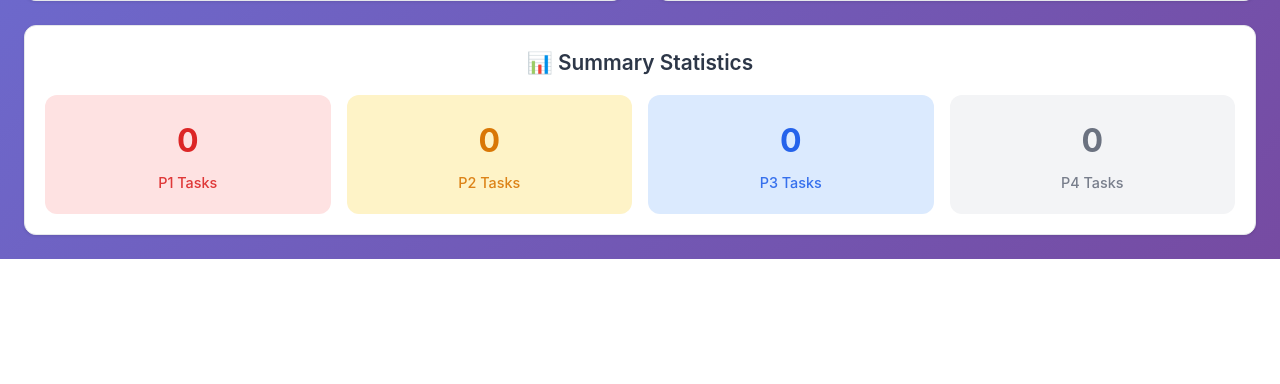
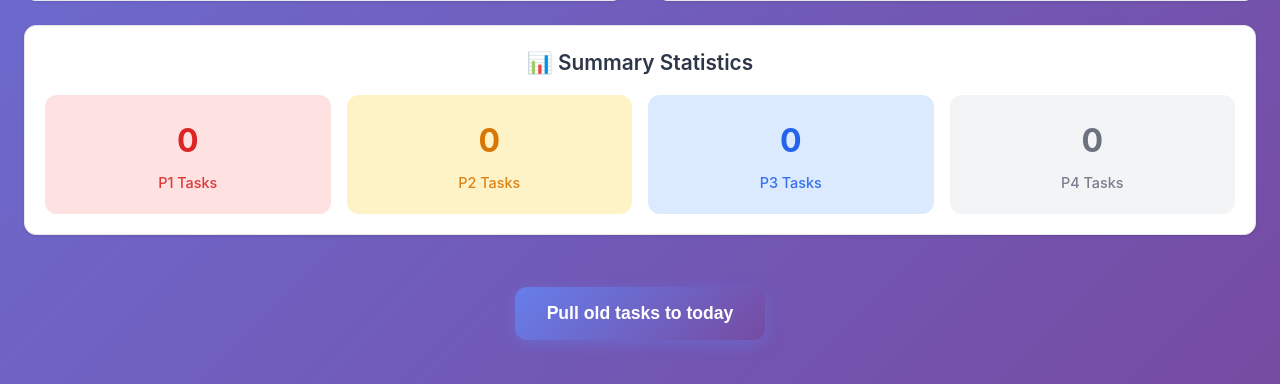
Before and after one commit to dieg0andres/antibes_webapp, a Django app: page /todoist/ in a window 1280 px wide. Shown: the part 1135-1519 px from the top of the page. Before the commit the page ends 1394 px from the top, so only its background shows below. Run offline with Django 5.2, Linux system fonts and the light colour scheme; data that the repository does not hold is empty.

Commit message:
created functionality to update due dates of past due tasks to todays dayte

```diff
--- a/main/templates/main/todoist.html
+++ b/main/templates/main/todoist.html
@@ -372,10 +372,80 @@
                 border: 2px solid currentColor;
             }
         }
+
+        /* Action Button Styles */
+        .action-section {
+            display: flex;
+            justify-content: center;
+            margin-top: 32px;
+            padding: 20px 0;
+        }
+
+        .action-btn {
+            background: linear-gradient(135deg, #667eea 0%, #764ba2 100%);
+            color: white;
+            border: none;
+            border-radius: 12px;
+            padding: 16px 32px;
+            font-size: 1.1rem;
+            font-weight: 600;
+            cursor: pointer;
+            display: flex;
+            align-items: center;
+            gap: 12px;
+            box-shadow: 0 4px 15px rgba(102, 126, 234, 0.4);
+            transition: all 0.3s ease;
+            min-width: 180px;
+            justify-content: center;
+        }
+
+        .action-btn:hover {
+            transform: translateY(-2px);
+            box-shadow: 0 6px 20px rgba(102, 126, 234, 0.6);
+        }
+
+        .action-btn:active {
+            transform: translateY(0);
+            box-shadow: 0 2px 10px rgba(102, 126, 234, 0.4);
+        }
+
+        .action-btn:disabled {
+            opacity: 0.6;
+            cursor: not-allowed;
+            transform: none;
+        }
+
+        .btn-icon {
+            font-size: 1.2rem;
+            transition: transform 0.3s ease;
+        }
+
+        .action-btn:hover .btn-icon {
+            transform: rotate(180deg);
+        }
+
+        .action-btn:disabled .btn-icon {
+            transform: none;
+        }
+
+        /* Loading state */
+        .action-btn.loading .btn-text {
+            opacity: 0.7;
+        }
+
+        .action-btn.loading .btn-icon {
+            animation: spin 1s linear infinite;
+        }
+
+        @keyframes spin {
+            from { transform: rotate(0deg); }
+            to { transform: rotate(360deg); }
+        }
     </style>
 </head>
 <body>
     <div class="container">
+        {% csrf_token %}
         <div class="header">
             <h1>📋 Todoist Dashboard</h1>
             <p>10-Day Task Overview</p>
@@ -449,6 +519,13 @@
                     <div class="stat-label">P4 Tasks</div>
                 </div>
             </div>
+        </div>
+
+        <!-- Action Button Section -->
+        <div class="action-section">
+            <button id="action-button" class="action-btn" data-action="pull_old_tasks_to_today">
+                <span class="btn-text">Pull old tasks to today</span>
+            </button>
         </div>
     </div>
 
@@ -559,6 +636,53 @@
 
         // Initialize when page loads
         document.addEventListener('DOMContentLoaded', initDashboard);
+
+        // Handle clicks for any button with a data-action attribute
+        document.addEventListener('DOMContentLoaded', function() {
+            const buttons = document.querySelectorAll('[data-action]');
+
+            buttons.forEach((btn) => {
+                btn.addEventListener('click', async function() {
+                    // Add loading state
+                    btn.classList.add('loading');
+                    btn.disabled = true;
+
+                    try {
+                        // Get CSRF token
+                        const csrfToken = document.querySelector('[name=csrfmiddlewaretoken]')?.value ||
+                                        document.cookie.split('; ')
+                                        .find(row => row.startsWith('csrftoken='))
+                                        ?.split('=')[1];
+
+                        const action = btn.dataset.action || 'refresh_data';
+
+                        // Make POST request
+                        const response = await fetch('/todoist/', {
+                            method: 'POST',
+                            headers: {
+                                'Content-Type': 'application/json',
+                                'X-CSRFToken': csrfToken
+                            },
+                            body: JSON.stringify({ action })
+                        });
+
+                        const result = await response.json();
+
+                        if (result.status === 'success') {
+                            console.log('Success:', result.message);
+                        } else {
+                            console.error('Error:', result.message);
+                        }
+                    } catch (error) {
+                        console.error('Request failed:', error);
+                    } finally {
+                        // Remove loading state
+                        btn.classList.remove('loading');
+                        btn.disabled = false;
+                    }
+                });
+            });
+        });
     </script>
 </body>
 </html>
--- a/main/views.py
+++ b/main/views.py
@@ -1,9 +1,12 @@
-
+import json
+import time
 
 from django.shortcuts import render
 from django.http import JsonResponse
+from django.views.decorators.csrf import csrf_exempt
+from django.views.decorators.http import require_http_methods
 
-from main.views_helpers.todoist_helpers import build_dashboard
+from main.views_helpers.todoist_helpers import build_dashboard, pull_old_tasks_to_today
 
 
 # Create your views here.
@@ -11,7 +14,29 @@ def index(request):
     return render(request, 'main/index.html')
 
 
+@require_http_methods(["GET", "POST"])
 def todoist(request):
 
+    if request.method == 'POST':
+        # Determine action from JSON body or form-encoded data
+        action = None
+        if request.content_type and 'application/json' in request.content_type:
+            try:
+                payload = json.loads(request.body or b"{}")
+            except json.JSONDecodeError:
+                payload = {}
+            action = payload.get('action')
+        if not action:
+            action = request.POST.get('action')
+
+        if not action:
+            return JsonResponse({'status': 'error', 'message': 'Missing action'}, status=400)
+
+        # Branch behavior based on action value
+        if action == 'pull_old_tasks_to_today':
+            pull_old_tasks_to_today()
+
+    # Handle GET request (original functionality)
     dashboard_data = build_dashboard()
+#    print("Dashboard data: ", dashboard_data)
     return render(request, 'main/todoist.html', {'dashboard_data': dashboard_data})
--- a/main/views_helpers/todoist_helpers.py
+++ b/main/views_helpers/todoist_helpers.py
@@ -1,5 +1,6 @@
 import pytz
 import requests
+import json
 
 from todoist_api_python.api import TodoistAPI
 from config.settings import TODOIST_TOKEN
@@ -14,6 +15,7 @@ api = TodoistAPI(TODOIST_TOKEN)
 
 TODOIST_TASKS_URL = "https://api.todoist.com/rest/v2/tasks"
 TODOIST_PROJECTS_URL = "https://api.todoist.com/rest/v2/projects"
+TODOIST_TASK_UPDATE_URL = "https://api.todoist.com/rest/v2/tasks/" # append task id
 
 projects = [
     {"name": "Inbox", "id": "2330914749"},
@@ -220,9 +222,9 @@ def create_dashboard_data(filtered_tasks):
     return dashboard_data
 
 
-def build_dashboard():
+def get_tasks():
+    response = requests.get(TODOIST_TASKS_URL, headers=headers)
 
-    response = requests.get(TODOIST_TASKS_URL, headers=headers)
     tasks = response.json()
 
     # Filter tasks to only show those in our defined projects
@@ -231,7 +233,84 @@ def build_dashboard():
     # Update the priority field in the filtered tasks
     filtered_tasks = update_task_priorities(filtered_tasks)
 
+    return filtered_tasks
+
+
+def build_dashboard():
+
+    filtered_tasks = get_tasks()
     # Create dashboard data structure
     dashboard_data = create_dashboard_data(filtered_tasks)
 
     return dashboard_data
+
+
+def filter_for_old_tasks(tasks):
+
+    old_tasks = []
+    today = get_today_date()
+
+    for task in tasks:
+        due_field = task.get('due')
+        if due_field is None:
+            # No due date → not considered old/today, skip
+            continue
+
+        try:
+            # Todoist can return due as dict or string. Prefer dict['date'] or dict['datetime'].
+            if isinstance(due_field, dict):
+                # date is typically YYYY-MM-DD; datetime may be ISO8601
+                due_str = due_field.get('date') or due_field.get('datetime')
+            elif isinstance(due_field, str):
+                due_str = due_field
+            else:
+                continue
+
+            if not due_str:
+                continue
+
+            # Normalize to date (drop time if present)
+            date_part = due_str.split('T')[0]
+            due_date = datetime.strptime(date_part, '%Y-%m-%d').date()
+
+            if due_date < today:
+                old_tasks.append(task)
+        except (ValueError, KeyError, AttributeError):
+            # Skip tasks with unparsable due values
+            continue
+
+    return old_tasks
+
+def update_task_due_date(task):
+    task_id = task['id']
+    today_str = get_today_date().strftime('%Y-%m-%d')
+    url = f"{TODOIST_TASK_UPDATE_URL}{task_id}"
+
+    payload = {
+        "due_date" : today_str
+    }
+
+    try:
+        response = requests.post(url, headers=headers, json=payload)
+        if 200 <= response.status_code < 300:
+            return True
+        else:
+            print(f"Failed to update task {task_id}. Status: {response.status_code}. Body: {response.text}")
+            return False
+    except Exception as e:
+        print(f"Exception updating task {task_id}: {e}")
+        return False
+
+
+def pull_old_tasks_to_today():
+    tasks = get_tasks()
+    today = get_today_date()
+
+    old_tasks = filter_for_old_tasks(tasks)
+
+    for task in old_tasks:
+        update_task_due_date(task)
+
+ #   print(f"Found {len(old_tasks)} tasks due before today (today={today}).")
+ #   print(json.dumps(old_tasks, indent=4))
+    return old_tasks
```
